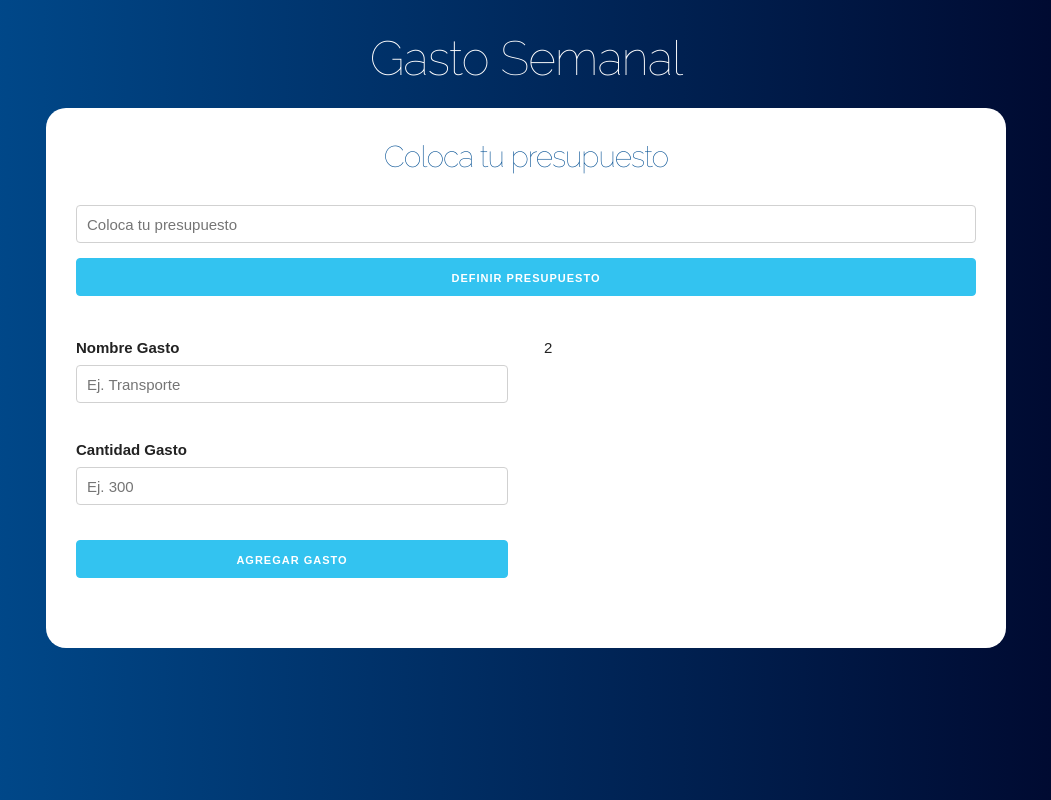
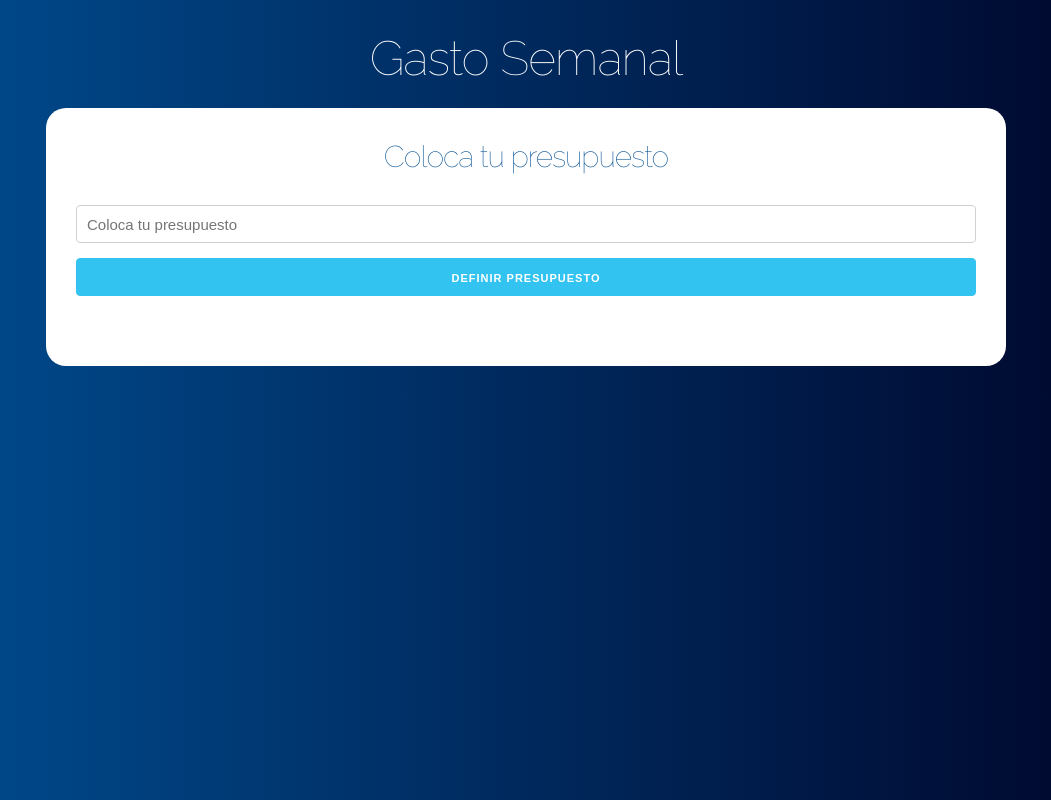
Before and after one commit to Leoniiii/Gasto-Semanal, a React (Create React App) app: page / in a window 1280 px wide. Shown: the whole page, without its empty margins (114-1165 px from the left). Built offline with nearby package versions, Linux system fonts and the light colour scheme.

Commit message:
Creando una condicional para cargar un contenido u otro

```diff
--- a/src/App.js
+++ b/src/App.js
@@ -1,30 +1,32 @@
-import React, {useState} from "react";
-import Pregunta from './components/Pregunta';
-import Formulario from './components/Formulario';
-
+import React, { useState } from "react";
+import Pregunta from "./components/Pregunta";
+import Formulario from "./components/Formulario";
 
 function App() {
   //Definir el state
-  const[presupuesto, guardarPresupuesto] = useState(0);
-  const[restante, guardarRestante] = useState(0);
+  const [presupuesto, guardarPresupuesto] = useState(0);
+  const [restante, guardarRestante] = useState(0);
+  const [mostrarPregunta, actualizarPregunta] = useState(true);
   return (
     <div className="container">
       <header>
         <h1>Gasto Semanal</h1>
 
         <div className="contenido-principal contenido">
+          {mostrarPregunta ? (
             <Pregunta
               guardarPresupuesto={guardarPresupuesto}
               guardarRestante={guardarRestante}
+              actualizarPregunta={actualizarPregunta}
             />
+          ) : (
             <div className="row">
               <div className="one-half column">
                 <Formulario />
               </div>
-            <div className="one-half column">
-              2
+              <div className="one-half column">2</div>
             </div>
-          </div>
+          )}
         </div>
       </header>
     </div>
--- a/src/components/Pregunta.js
+++ b/src/components/Pregunta.js
@@ -6,13 +6,9 @@ const Pregunta = (props) => {
     const [cantidad, guardarCantidad ] = useState(0);
     const [error, guardarError] = useState(false);
 
-    //Leer el presupuesto
-    const definirPresupuesto=(e) => {
-        guardarCantidad(parseInt(e.target.value));
-    };
 
     //Submit para definir el presupuesto
-    const agregarPresupuesto= (e) => {
+    const agregarPresupuesto= e => {
         e.preventDefault()
 
         //Validar
@@ -22,6 +18,7 @@ const Pregunta = (props) => {
         } else {
             props.guardarPresupuesto(cantidad);
             props.guardarRestante(cantidad);
+            props.actualizarPregunta(false);
         }
     };
 
@@ -38,7 +35,7 @@ const Pregunta = (props) => {
                     type="number"
                     className="u-full-width"
                     placeholder="Coloca tu presupuesto"
-                    onChange={definirPresupuesto}
+                    onChange={e => guardarCantidad(parseInt(e.target.value, 10))}
                 />
                 <input
                     type="submit"
```
Also changed, not shown: src/components/Formulario.js (+4 -7 lines). Lines whose indentation alone changed are shown as unchanged.
